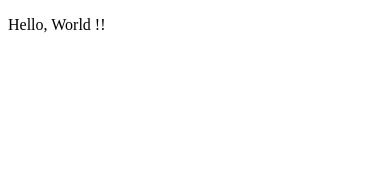
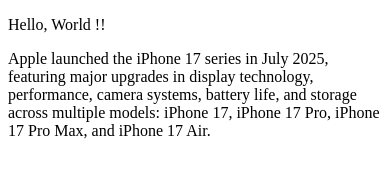
Before and after one commit to mauryaSFD/github-bootcamp, a plain HTML site: page index.html in a window 390 px wide. Drawn offline with Linux system fonts and the light colour scheme.

Commit message:
added iphone 17 product to the new page

```diff
--- a/index.html
+++ b/index.html
@@ -7,5 +7,8 @@
   </head>
   <body>
     <p>Hello, World !!</p>
+    <p>Apple launched the iPhone 17 series in July 2025, featuring major upgrades in display technology, performance, camera systems, battery life, and storage across multiple models: iPhone 17, iPhone 17 Pro, iPhone 17 Pro Max, and iPhone 17 Air.
+
+ </p>
   </body>
 </html>
```
